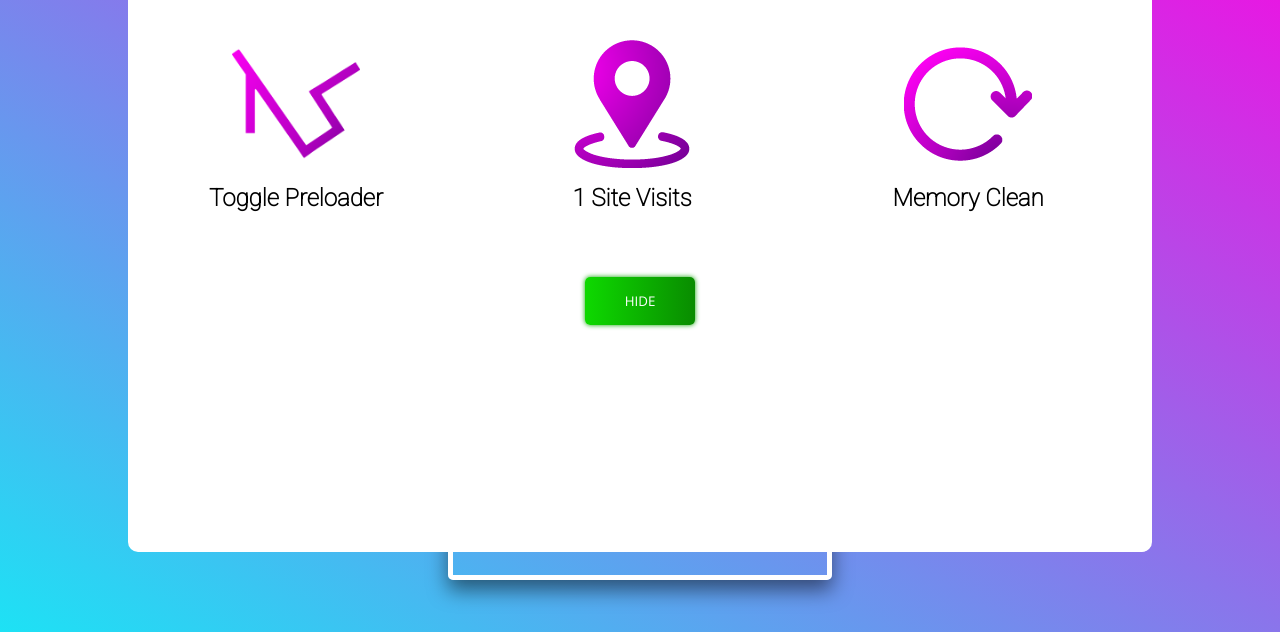
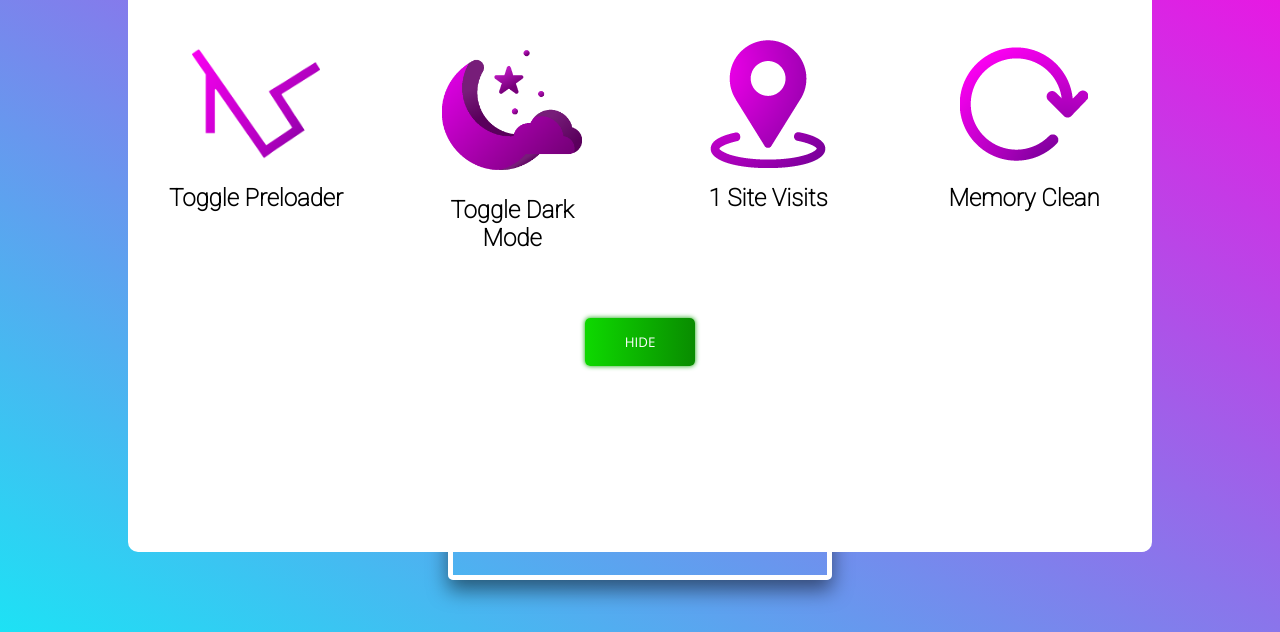
Before and after one commit to Nitlix/NitlixV1, a plain HTML site: page cps.html in a window 1280 px wide. Both pictures are taken after a click on the picture 1255 px from the left and 79 px from the top of the page. Shown: the part 168-800 px from the top of the page. Drawn offline with nearby package versions, Linux system fonts and the light colour scheme.

Commit message:
[+] CPS Link

```diff
--- a/cps.html
+++ b/cps.html
@@ -36,10 +36,10 @@
 			<img onclick="togglepreloader()" style="width: 20%; margin-bottom: -8px;" class="hover" src="img/ns/nitlixis-light.png" id="preload-switch">
 			<h1 style="font-family: Roboto;">Toggle Preloader</h1>
 		</figure>
-		<!--<figure>
-			<img onclick="thememode()" style="width: 20%; margin-bottom: -8px;" class="hover" id="switch">
+		<figure>
+			<img onclick="thememode()" style="width: 80%; margin-bottom: -8px;" class="hover" id="switch" src="img/UI/activate-darkmode.png">
 			<h1 style="font-family: Roboto;">Toggle Dark Mode</h1>
-		</figure>-->
+		</figure>
 		<figure>
 			<img style="width: 20%;margin-bottom: -8px;" class="hover setting-buttons" src="img/UI/visitstat.png" id="visitstatimg">
 			<h1 id="visitstattxt" style="font-family: Roboto;">??? Visits</h1>
@@ -55,7 +55,6 @@
 	<button onclick="uihide('#hidden-settings')" class="button-ready" style="margin-top: 30px;">Hide</button>
 	</center>
 </div>
-
 
 
 
@@ -81,7 +80,7 @@
 
 <center>
 <div class="big-text" style="animation-name: welcomezoom;animation-duration: 1.5s;">
-	<h1>CPS TEST</h1>
+	<h1 style="width: max-content;">CPS TEST</h1>
 	<h3>"You should always practice to achieve victory."</h3>
 </div>
 <div class="gap"></div>
```
Also changed, not shown: index.html (+7 -1 lines).
